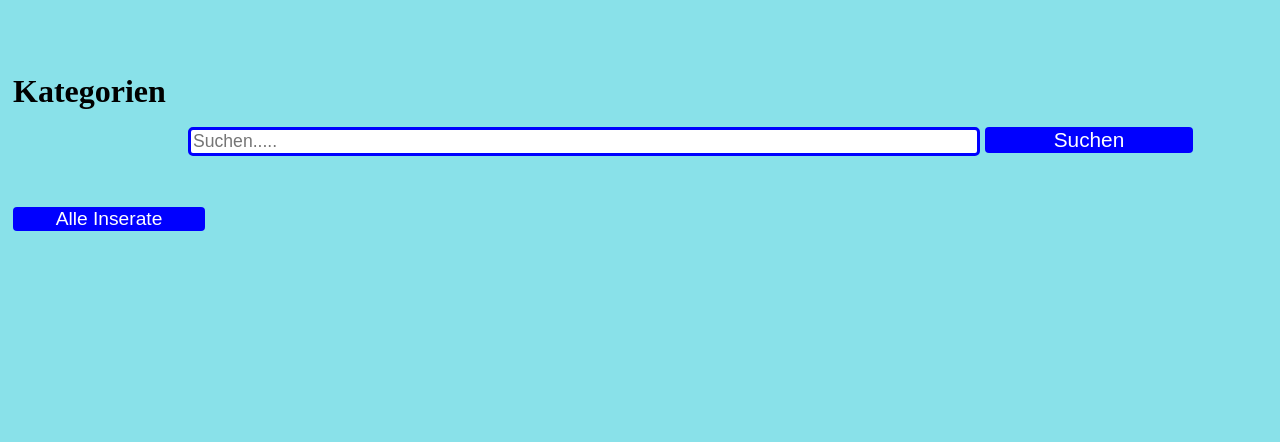
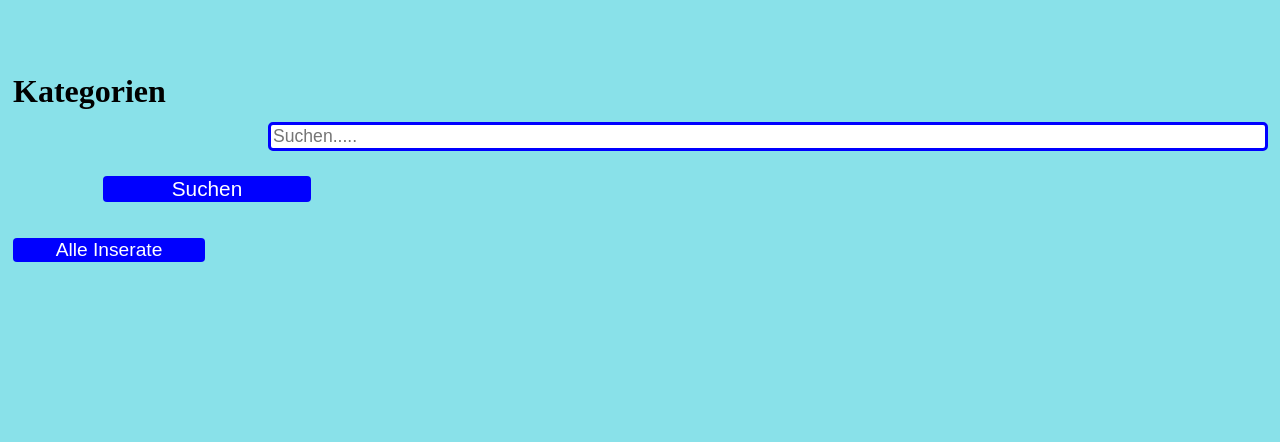
Before and after one commit to team-schule/Modul120, a PHP site: page /index.php in a window 1280 px wide; the page is wider, and only the part inside the window is pictured. Shown: the part 208-650 px from the top of that part. Run offline with PHP 8.4, Linux system fonts and the light colour scheme; data that the repository does not hold is empty.

Commit message:
Suchfeld angepasst

```diff
--- a/HTML/index.php
+++ b/HTML/index.php
@@ -77,6 +77,17 @@
       font-size: 110%;
     }
 
+    #suchfeld {
+        position:relative;
+        left:80px;
+        width: 1000px;
+    }
+
+    #suchbutton {
+        position:relative;
+        left:90px;
+    }
+
 
 
 </style>
@@ -118,8 +129,8 @@
     // Kategorien
     echo "<h4 id='titelkat'>Kategorien</h4>";
     echo "<form action='index.php' method='post'>";
-    echo "<input type='text' name='usereingabe'style='margin-top:5px,padding-left:5px;' placeholder='Suchen.....'>";
-    echo "<input type='submit' style='font-size:130%' name='suchen' value='Suchen'>";
+    echo "<input id='suchfeld' type='text' name='usereingabe'style='margin-top:5px,padding-left:5px;' placeholder='Suchen.....'>";
+    echo "<input id='suchbutton' type='submit' style='font-size:130%' name='suchen' value='Suchen'>";
     echo "</form>";
     echo "<div class='kat'";
 
```
